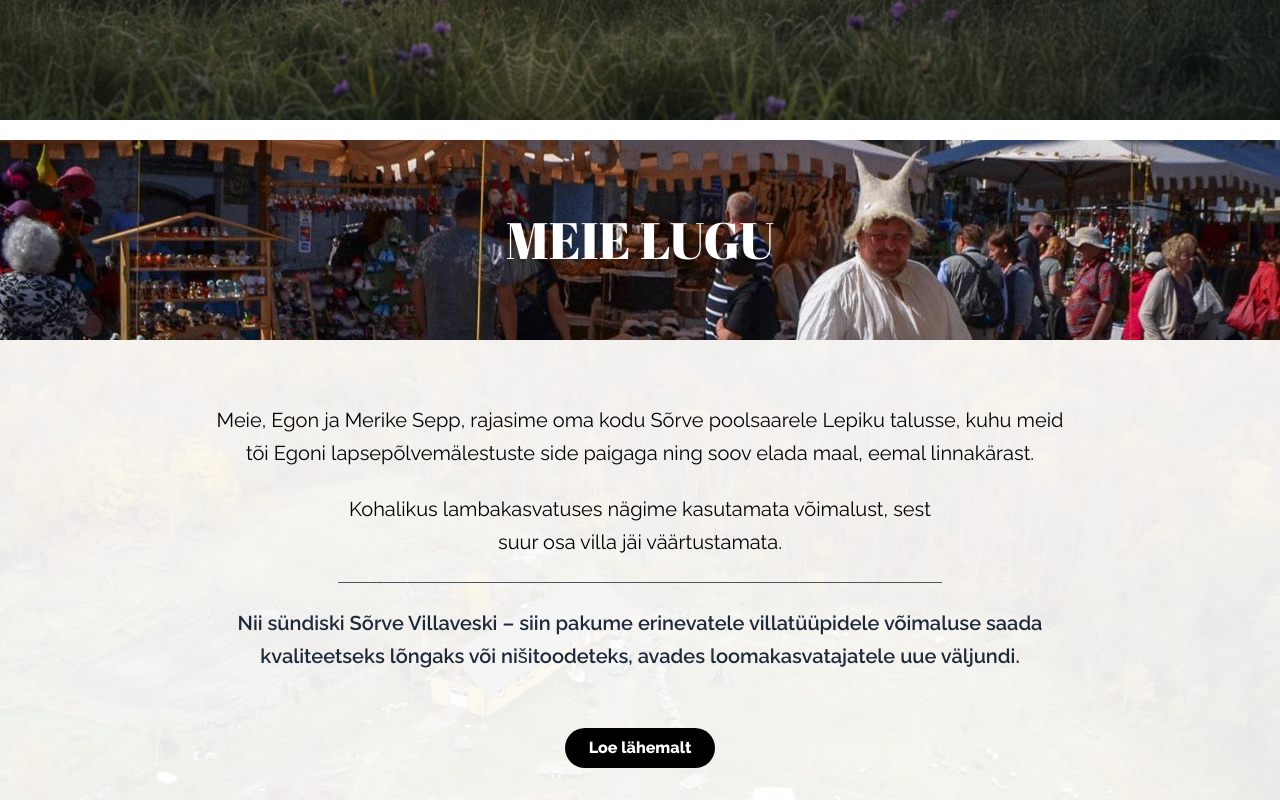
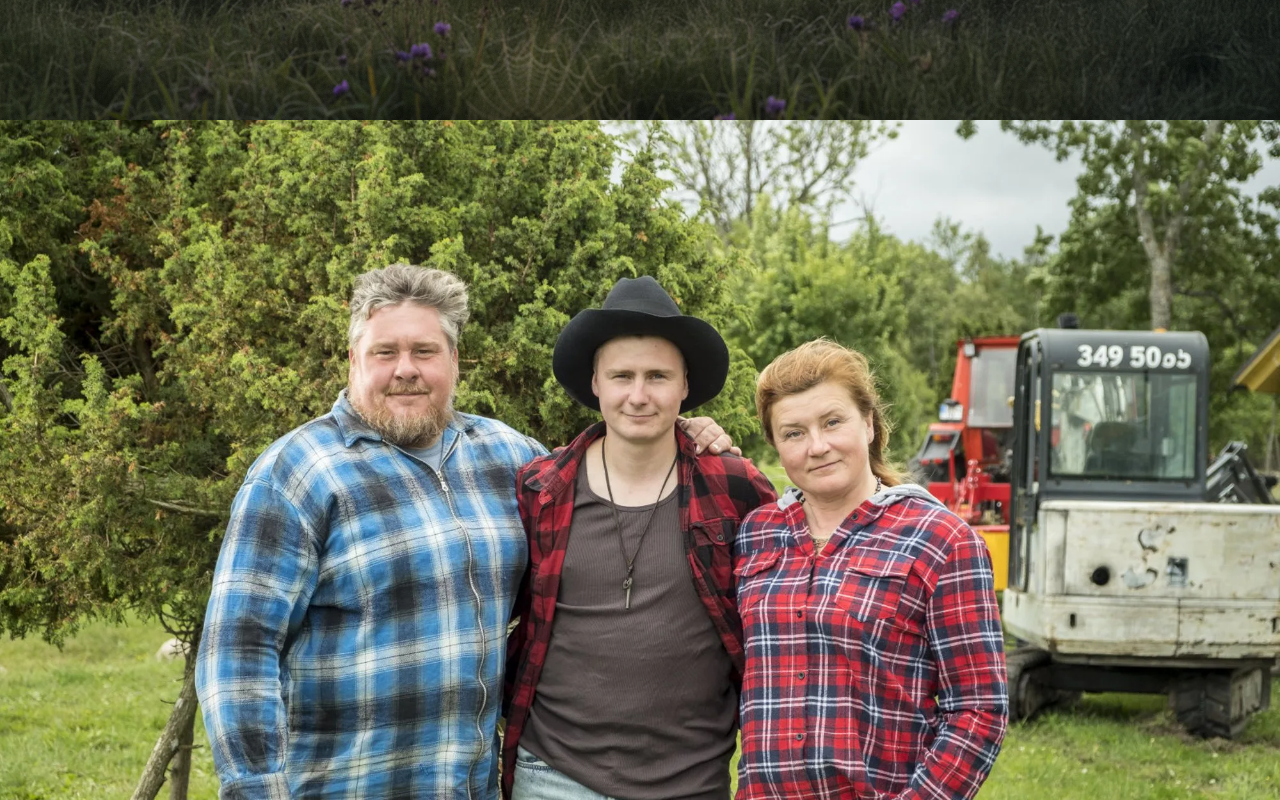
Before and after one commit to umarendus/villaveski, a Next.js app: page / in a window 1280 px wide. Shown: the part 680-1480 px from the top of the page. Built offline with nearby package versions, Linux system fonts and the light colour scheme.

Commit message:
pulli ka

```diff
--- a/src/app/page.tsx
+++ b/src/app/page.tsx
@@ -293,6 +293,19 @@ useEffect(() => {
 
         </div>
       </div>
+    </section>
+
+    {/* Uudo täissuuruses pilt */}
+    <section className="w-full h-screen relative">
+      <div
+        className="absolute inset-0"
+        style={{
+          backgroundImage: "url('/uudo.webp')",
+          backgroundSize: "cover",
+          backgroundPosition: "center",
+          backgroundRepeat: "no-repeat",
+        }}
+      />
     </section>
 
 <section id="meist" className="w-full min-h-screen relative">
```
Also changed, not shown: public/uudo.webp (added).
